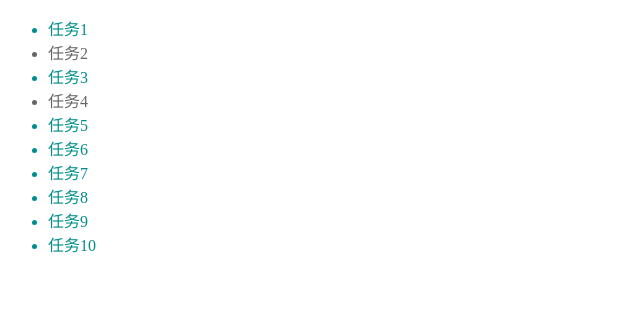
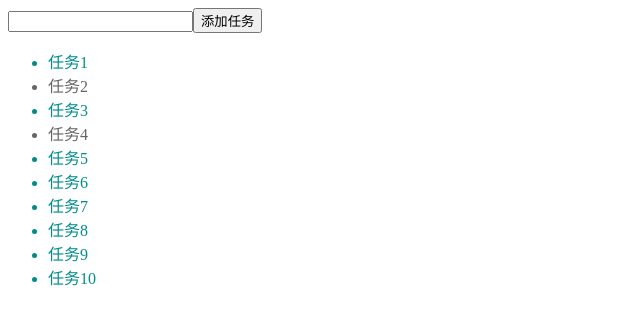
Before and after one commit to sheldon-bai/react-16, a React (Create React App) app: page / in a window 1280 px wide. Shown: the top 324 px of the page, without its empty margins (0-640 px from the left). Built offline with nearby package versions, Linux system fonts and the light colour scheme; the HTML template or start-up script is replaced by a standard one.

Commit message:
Add PureComponent and React.memo

```diff
--- a/src/App.js
+++ b/src/App.js
@@ -2,6 +2,8 @@ import React from 'react'
 import TaskContainer from './components/TaskContainer'
 
 export default function App() {
+    console.log('App Render')
+
     return (
         <TaskContainer />
     )
--- /dev/null
+++ b/src/components/AddTask.js
@@ -0,0 +1,35 @@
+import React, { PureComponent } from 'react'
+
+export default class AddTask extends PureComponent {
+    state = {
+        name: '',
+    }
+
+    onHandleAdd = () => {
+        this.props.onAdd && this.props.onAdd({
+            name: this.state.name,
+            isFinish: false,
+        })
+        // this.setState({
+        //     name: ''
+        // })
+    }
+
+    render() {
+        console.log('AddTask render')
+        return (
+            <div>
+                <input
+                    type="text" value={this.state.name}
+                    onChange={e => {
+                        this.setState({
+                            name: e.target.value,
+                        })
+                    }}
+                    onKeyDown={e => e.key === 'Enter' && this.onHandleAdd()}
+                ></input>
+                <button onClick={this.onHandleAdd}>添加任务</button>
+            </div>
+        )
+    }
+}
--- a/src/components/Task.js
+++ b/src/components/Task.js
@@ -1,17 +1,55 @@
-import React, { Component } from 'react'
+import React, { PureComponent } from 'react'
+// import React from 'react'
 import PropTypes from 'prop-types'
 import './Task.css'
+// import { ObjectEqual } from '../utils/helper'
 
-export default class Task extends Component {
-    static propTypes = {
-        name: PropTypes.string.isRequired,
-        isFinish: PropTypes.bool.isRequired,
-    }
+// export default class Task extends PureComponent {
+// // export default class Task extends Component {
+//     static propTypes = {
+//         name: PropTypes.string.isRequired,
+//         isFinish: PropTypes.bool.isRequired,
+//     }
 
-    render() {
-        console.log('Task render')
-        return (
-            <li className={this.props.isFinish ? 'finish' : ''}>{this.props.name}</li>
-        )
+//     // shouldComponentUpdate(nextProps, nextState) {
+//     //     console.log('Task是否要重新渲染')
+//     //     if (ObjectEqual(nextProps, this.props) && ObjectEqual(nextState, this.state)) {
+//     //         return false
+//     //     }
+
+//     //     return true
+//     // }
+
+//     render() {
+//         console.log('Task render')
+//         return (
+//             <li className={this.props.isFinish ? 'finish' : ''}>{this.props.name}</li>
+//         )
+//     }
+// }
+
+// 函数组件
+function Task(props) {
+    console.log('Task render')
+
+    return (
+        <li className={props.isFinish ? 'finish' : ''}>
+            {props.name}
+        </li>
+    )
+}
+
+Task.propTypes = {
+    name: PropTypes.string.isRequired,
+    isFinish: PropTypes.bool.isRequired,
+}
+
+function memo(FuncComp) {
+    return class Memo extends PureComponent {
+        render() {
+            return <FuncComp {...this.props}/>
+        }
     }
 }
+
+export default memo(Task)
--- a/src/components/TaskContainer.js
+++ b/src/components/TaskContainer.js
@@ -1,11 +1,17 @@
 import React, { Component } from 'react'
 import TaskList from './TaskList'
+import AddTask from './AddTask'
 
 export default class TaskContainer extends Component {
     state = {
         tasks: [],
     }
 
+    handleAdd = newTask => {
+        this.setState({
+            tasks: [...this.state.tasks, newTask]
+        })
+    }
     componentDidMount() {
         const ts = []
 
@@ -25,6 +31,7 @@ export default class TaskContainer extends Component {
         console.log('TaskContainer render, 数组长度：', this.state.tasks.length)
         return (
             <div>
+                <AddTask onAdd={this.handleAdd}/>
                 <TaskList tasks={this.state.tasks}/>
             </div>
         )
--- /dev/null
+++ b/src/utils/helper.js
@@ -0,0 +1,15 @@
+/**
+ * 浅比较，只比较对象的第一层
+ * @param {*} obj1
+ * @param {*} obj2
+ * @returns
+ */
+export function ObjectEqual(obj1, obj2) {
+    for (let prop in obj1) {
+        if (!Object.is(obj1[prop], obj2[prop])) {
+            return false
+        }
+    }
+
+    return true
+}
```
